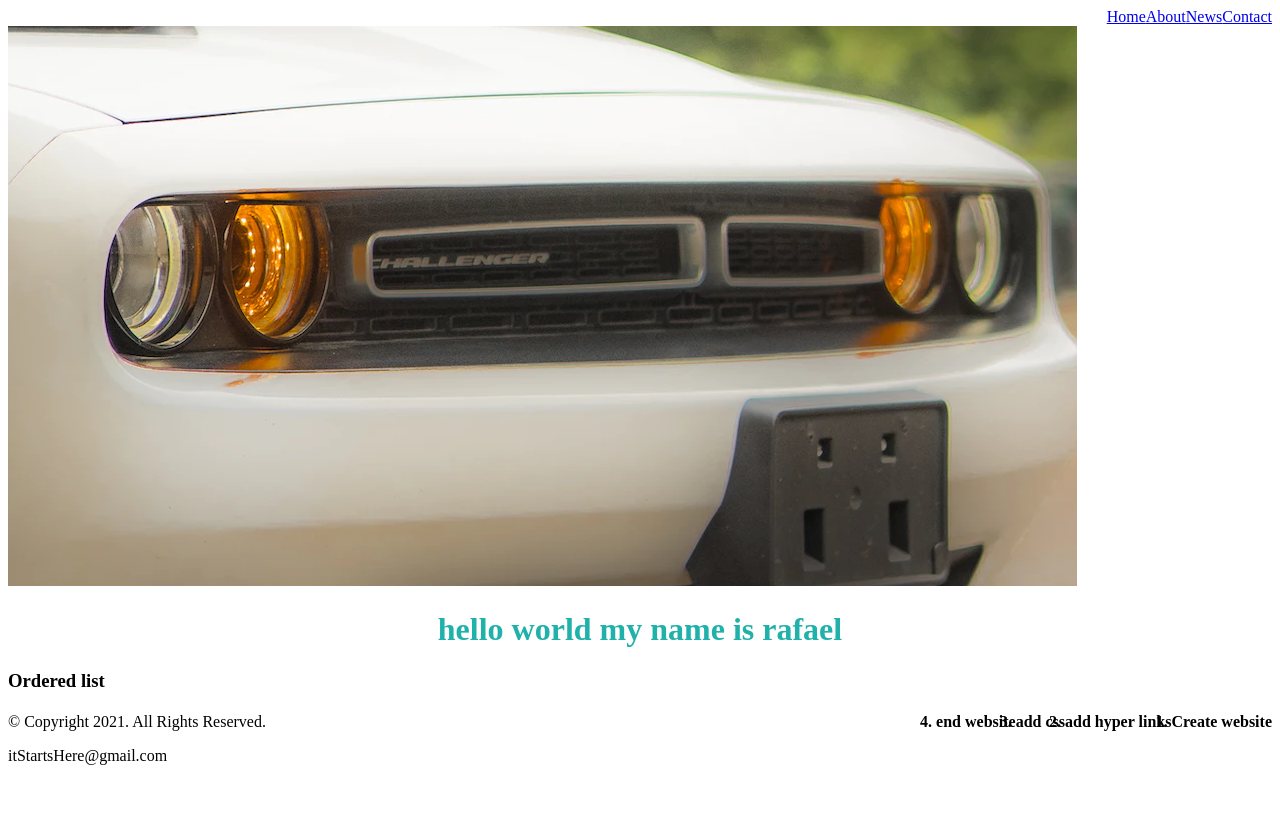
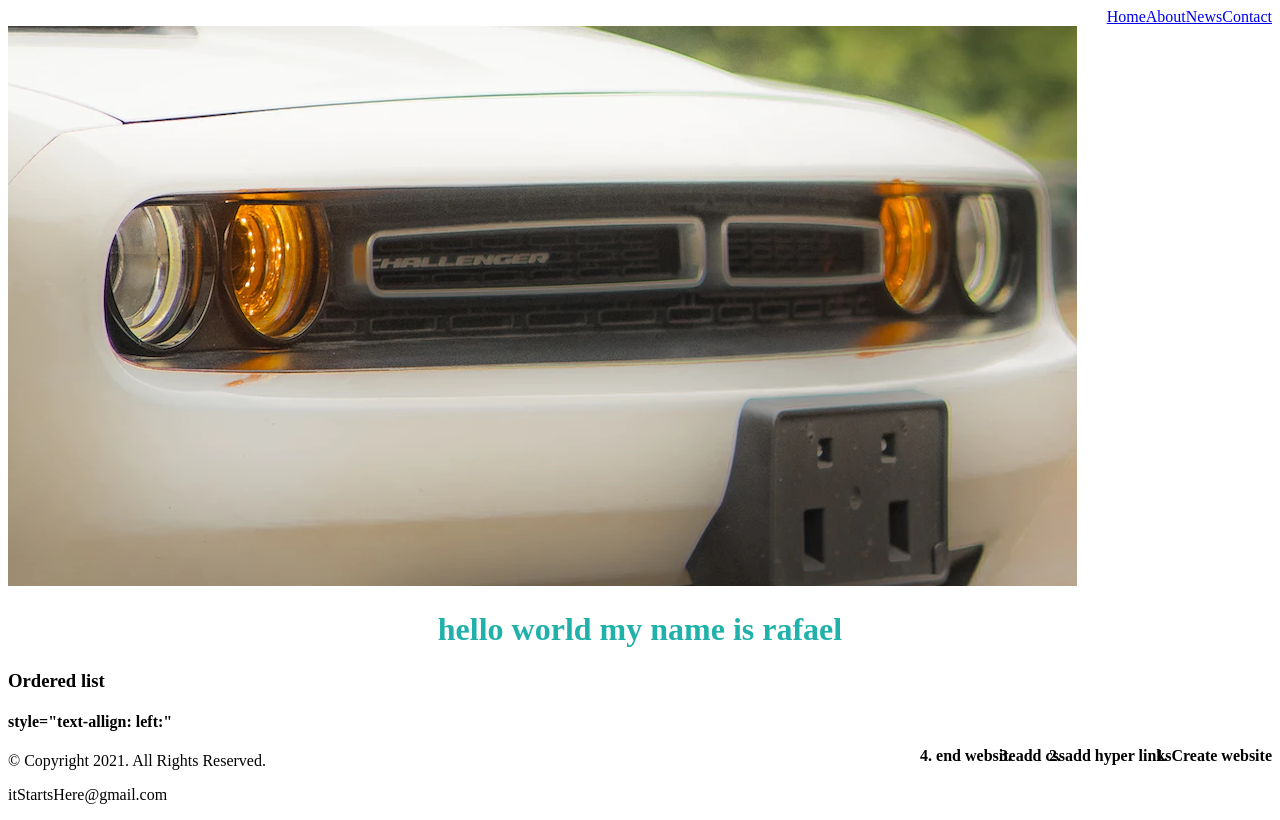
Before and after one commit to rorozco13/rorozco13.github.io, a plain HTML site: page index.html in a window 1280 px wide. Drawn offline with Linux system fonts and the light colour scheme.

Commit message:
Update index.html

```diff
--- a/index.html
+++ b/index.html
@@ -59,7 +59,7 @@
 
     <h3>Ordered list</h3>
 
-    <h4>
+    <h4> style="text-allign: left:"
     <ol>
         <li>Create website</li>
         <li>add hyper links</li>
```
